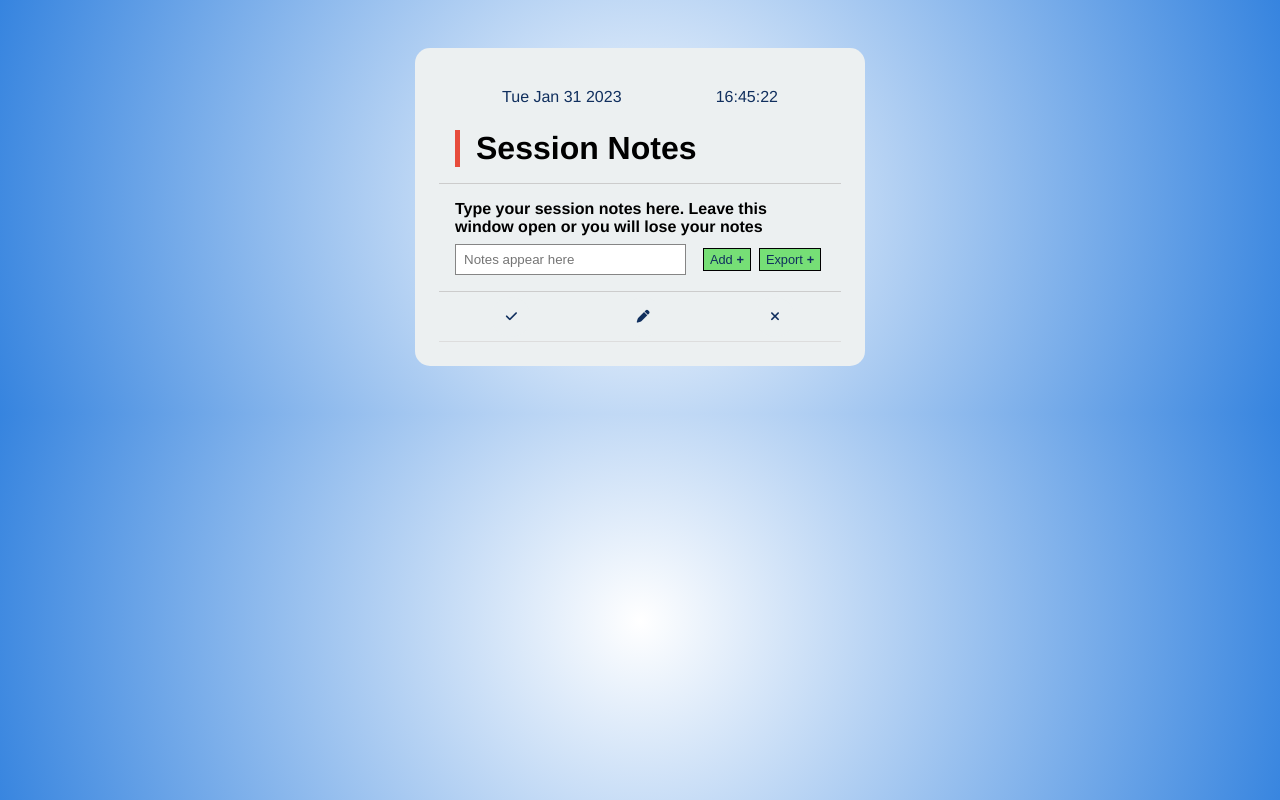
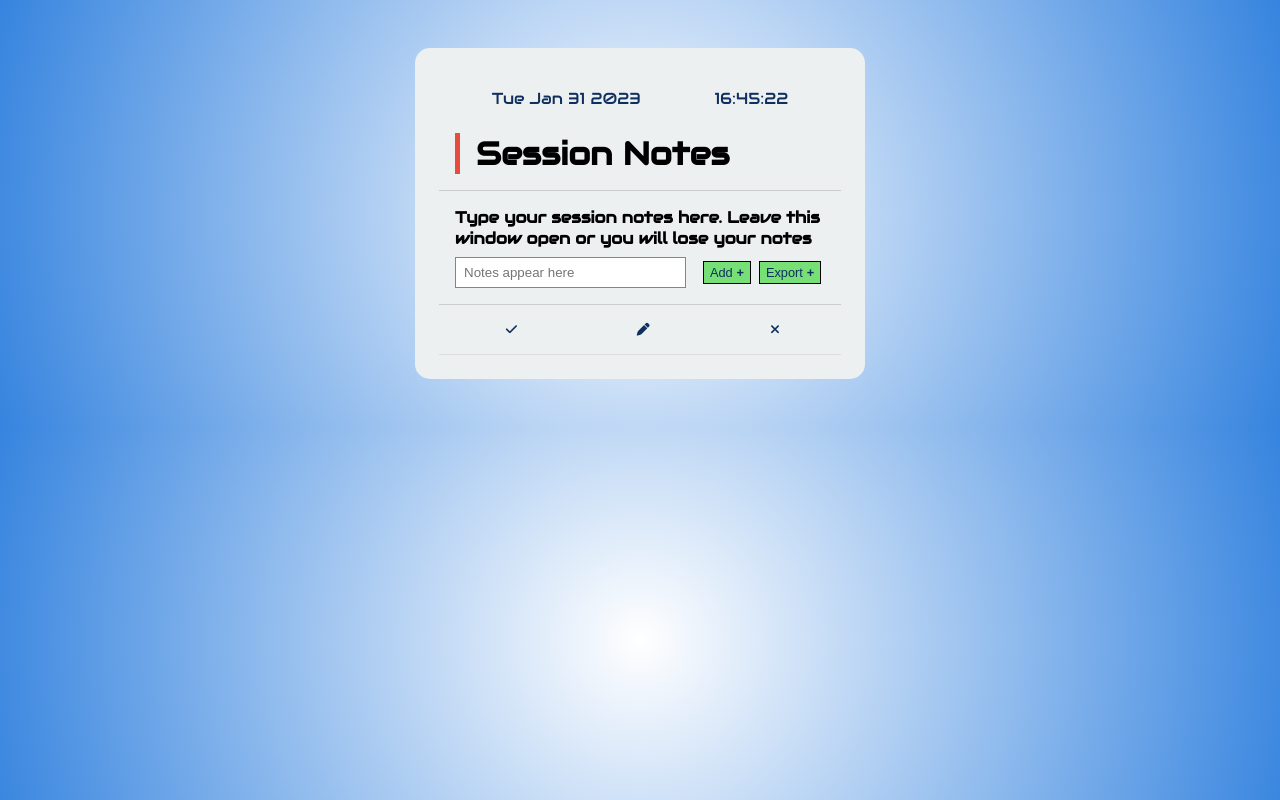
Before and after one commit to PlebianJim/Session-notes-pdf-export, a plain HTML site: page index.html in a window 1280 px wide. Drawn offline with Linux system fonts and the light colour scheme.

Commit message:
updating fonts to be consistent with SFCheatSheets

```diff
--- a/index.html
+++ b/index.html
@@ -6,6 +6,7 @@
     <meta name="viewport" content="width=device-width, initial-scale=1.0">
     <title>Todo List</title>
     <link rel="stylesheet" href="https://cdnjs.cloudflare.com/ajax/libs/font-awesome/6.2.1/css/all.min.css" integrity="sha512-MV7K8+y+gLIBoVD59lQIYicR65iaqukzvf/nwasF0nqhPay5w/9lJmVM2hMDcnK1OnMGCdVK+iQrJ7lzPJQd1w==" crossorigin="anonymous" referrerpolicy="no-referrer"/>    <link rel="stylesheet" href="style.css">
+    <link href="https://fonts.googleapis.com/css2?family=Audiowide&display=swap" rel="stylesheet">
     <script src="main.js" defer></script>
     <script src="https://cdnjs.cloudflare.com/ajax/libs/jspdf/1.5.3/jspdf.min.js"></script>
 </head>
--- a/style.css
+++ b/style.css
@@ -7,7 +7,7 @@
 }
 
 body {
-    font-family: 'Franklin Gothic Medium', 'Arial Narrow', Arial, sans-serif;
+    font-family: "Audiowide", sans-serif;
     background: rgb(255,255,255);
     background: radial-gradient(circle, rgb(255,255,255) 0%, rgba(54,132,223,1) 100%);
 }
```
